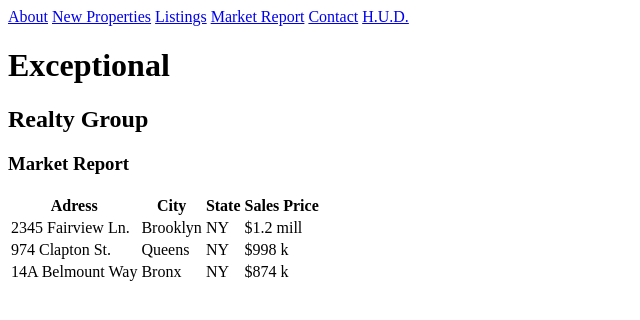
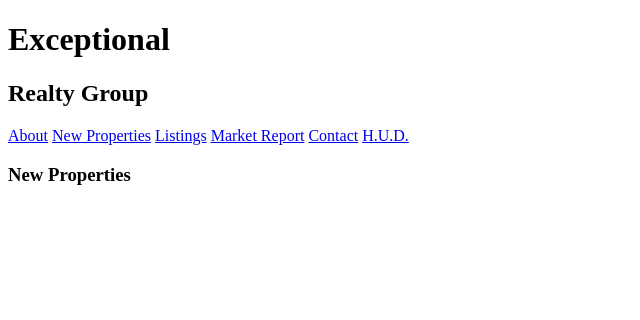
Before and after one commit to crawfordmikyle/exceptional_realty, a plain HTML site: page new-properties.html in a window 1280 px wide. Shown: the whole page, without its empty margins (0-640 px from the left). Drawn offline with Linux system fonts and the light colour scheme.

```diff
--- a/new-properties.html
+++ b/new-properties.html
@@ -5,40 +5,15 @@
 	<title>Exceptional Realty Group - Luxury Homes - New Propertys</title>
 </head>
 <body>
+	<h1>Exceptional</h1>
+	<h2>Realty Group</h2>
 	<a href="index.html">About</a>
 	<a href="new-properties.html">New Properties</a>
 	<a href="real-estate-listings.html">Listings</a>
 	<a href="market-report.html">Market Report</a>
 	<a href="contact.html">Contact</a>
-	<a href="http://hud.gov" targe="_blank">H.U.D.</a>
-	<h1>Exceptional</h1>
-	<h2>Realty Group</h2>
-	<h3>Market Report</h3>
-	<table>
-		<tr>
-			<th>Adress</th>
-			<th>City</th>
-			<th>State</th>
-			<th>Sales Price</th>
-		</tr>
-		<tr>
-			<td>2345 Fairview Ln.</td>
-			<td>Brooklyn</td>
-			<td>NY</td>
-			<td>$1.2 mill</td>
-		</tr>
-		<tr>
-			<td>974 Clapton St.</td>
-			<td>Queens</td>
-			<td>NY</td>
-			<td>$998 k</td>
-		</tr>
-		<tr>
-			<td>14A Belmount Way</td>
-			<td>Bronx</td>
-			<td>NY</td>
-			<td>$874 k</td>
-		</tr>
+	<a href="http://hud.gov" target="_blank">H.U.D.</a>
+	<h3>New Properties</h3>
 	</table>
 </body>
 </html>
```
Also changed, not shown: index.html (+1 -1 lines), market-report.html (+1 -1 lines), real-estate-listings.html (+3 -3 lines).
